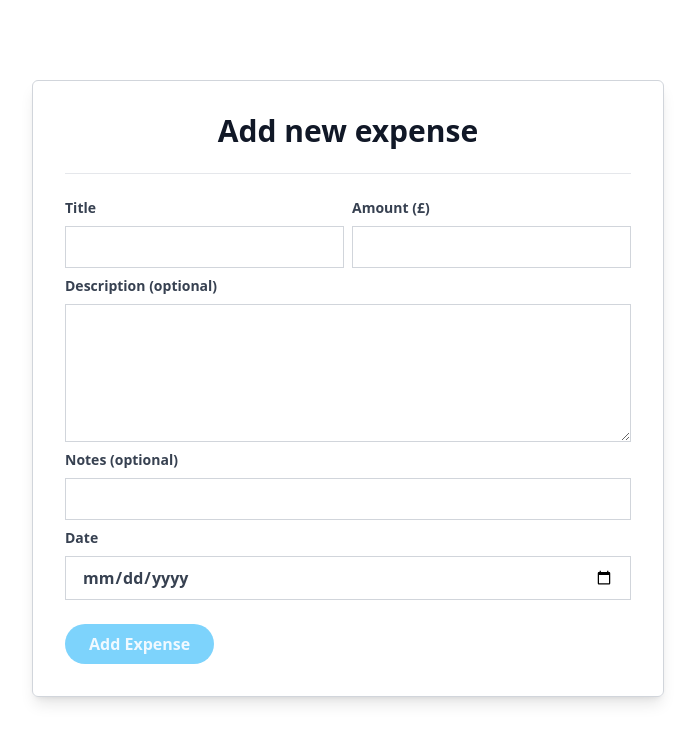
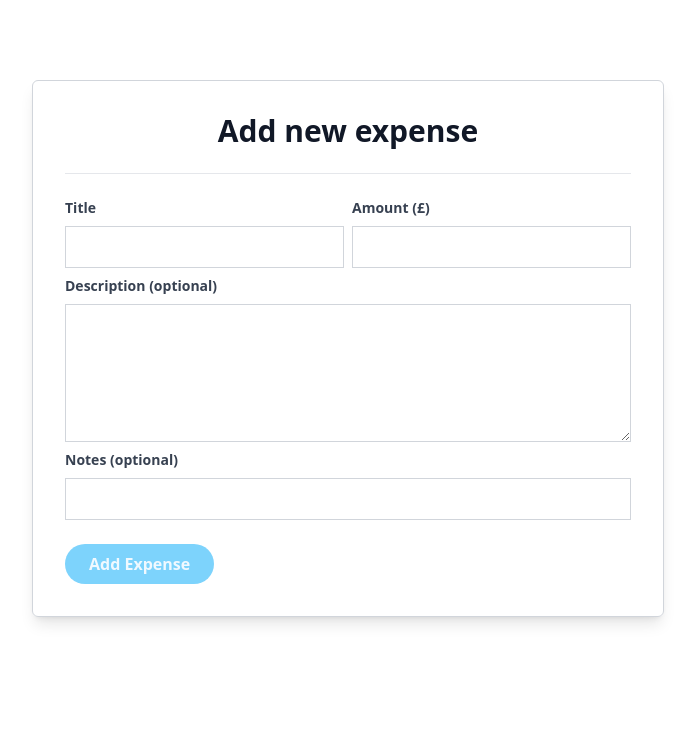
Before and after one commit to curm90/Personal-Finance, a Next.js app: page / in a window 1280 px wide. Shown: the top 742 px of the page, without its empty margins (292-987 px from the left). Built offline with nearby package versions, Linux system fonts and the light colour scheme.

Commit message:
test adding expense to db from form UI

```diff
--- a/src/components/AddExpenseForm.tsx
+++ b/src/components/AddExpenseForm.tsx
@@ -1,15 +1,37 @@
+"use client";
+
+import { useActionState } from "react";
+import { Toaster } from "react-hot-toast";
+import addExpense from "@/actions/addExpense";
 import Input from "./Input";
+import FormErrorText from "./FormErrortext";
+
+const initialState = {
+  error: "",
+};
 
 export default function AddExpenseForm() {
+  const [state, action, isPending] = useActionState(addExpense, initialState);
+  console.log({ state, isPending });
+
   return (
     <section className='my-20 flex justify-center'>
       <div className='flex-flex-col'>
-        <form className='flex w-full max-w-[800px] flex-col gap-2 rounded-md border border-gray-300 p-8 shadow-lg'>
+        <form
+          className='flex w-full max-w-[800px] flex-col gap-2 rounded-md border border-gray-300 p-8 shadow-lg'
+          action={action}
+        >
           <h2 className='text-center text-3xl font-semibold text-gray-900'>Add new expense</h2>
           <div className='my-4 h-[1px] w-full bg-gray-200' />
           <div className='flex gap-2'>
-            <Input className='flex-1' type='text' label='Title' />
-            <Input className='flex-1' type='number' label='Amount (£)' />
+            <div className='flex flex-col'>
+              <Input name='title' className='' type='text' label='Title' />
+              {state && state.error && <FormErrorText error={state.error} />}
+            </div>
+            <div className='flex flex-col'>
+              <Input name='amount' className='' type='number' label='Amount (£)' />
+              {state && state.error && <FormErrorText error={state.error} />}
+            </div>
           </div>
           <label className='text-sm font-semibold text-gray-700' htmlFor='descritpion'>
             Description (optional)
@@ -18,16 +40,16 @@ export default function AddExpenseForm() {
             name='description'
             cols={1}
             rows={5}
-            className='border border-solid border-gray-300 px-6 py-2 font-semibold'
+            className='border border-solid border-gray-300 px-4 py-2 font-semibold'
           ></textarea>
-          <Input type='text' label='Notes (optional)' />
-          <Input type='date' label='Date' className='text-gray-700' />
+          <Input name='notes' type='text' label='Notes (optional)' />
           <button
             className='mt-4 w-fit rounded-full bg-sky-300 px-6 py-2 text-center font-semibold text-sky-50 transition hover:bg-sky-200'
             type='submit'
           >
-            Add Expense
+            {isPending ? "Loading..." : "Add Expense"}
           </button>
+          <Toaster />
         </form>
       </div>
     </section>
--- a/src/components/Input.tsx
+++ b/src/components/Input.tsx
@@ -1,13 +1,22 @@
 import { cn } from "@/lib/utils";
 
 type InputProps = {
+  type: string;
+  name: string;
   placeholder?: string;
-  type: string;
   className?: string;
   label?: string;
+  required?: boolean;
 };
 
-export default function Input({ placeholder, type, className, label = "" }: InputProps) {
+export default function Input({
+  placeholder,
+  type,
+  name,
+  className,
+  required = false,
+  label = "",
+}: InputProps) {
   return (
     <div className='flex flex-col gap-2'>
       {label && <label className='text-sm font-semibold text-gray-700'>{label}</label>}
@@ -15,6 +24,8 @@ export default function Input({ placeholder, type, className, label = "" }: Inpu
         className={cn("border border-solid border-gray-300 px-4 py-2 font-semibold", className)}
         type={type}
         placeholder={placeholder}
+        required={required}
+        name={name}
       />
     </div>
   );
```
